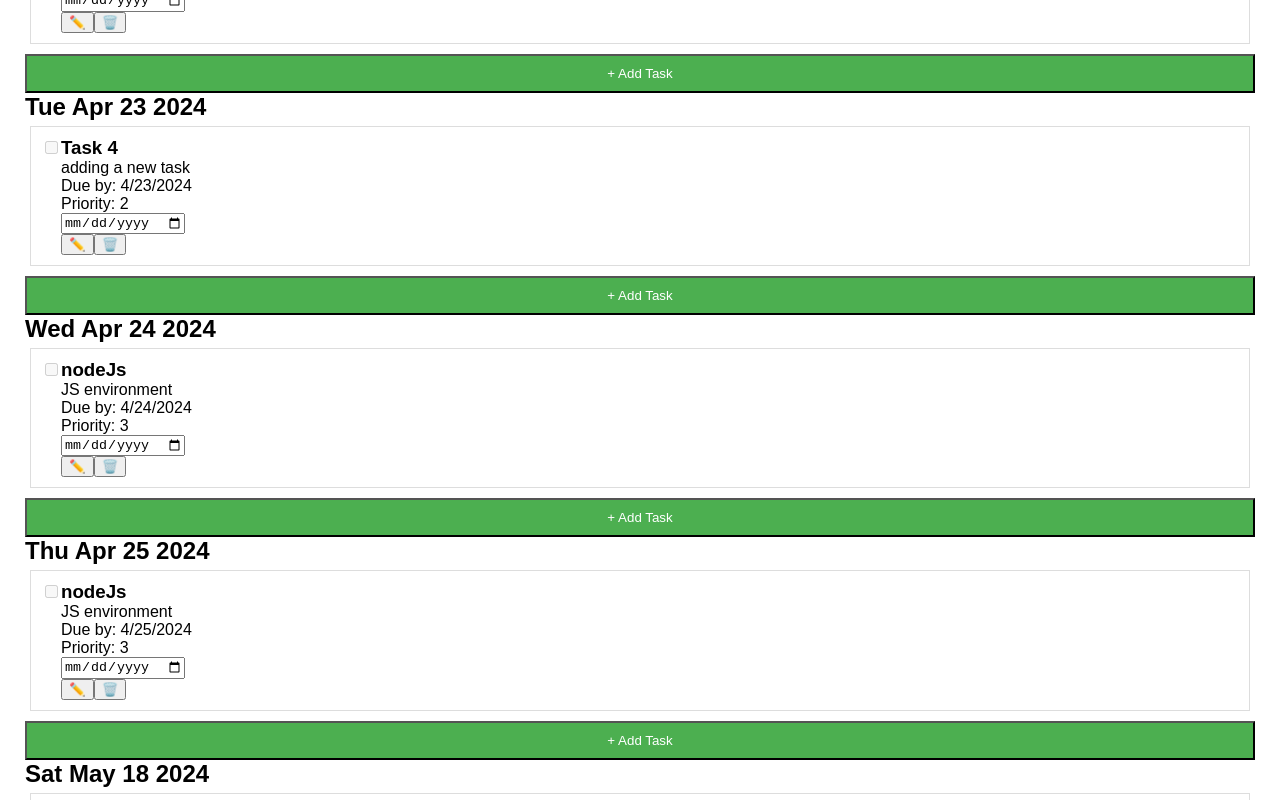
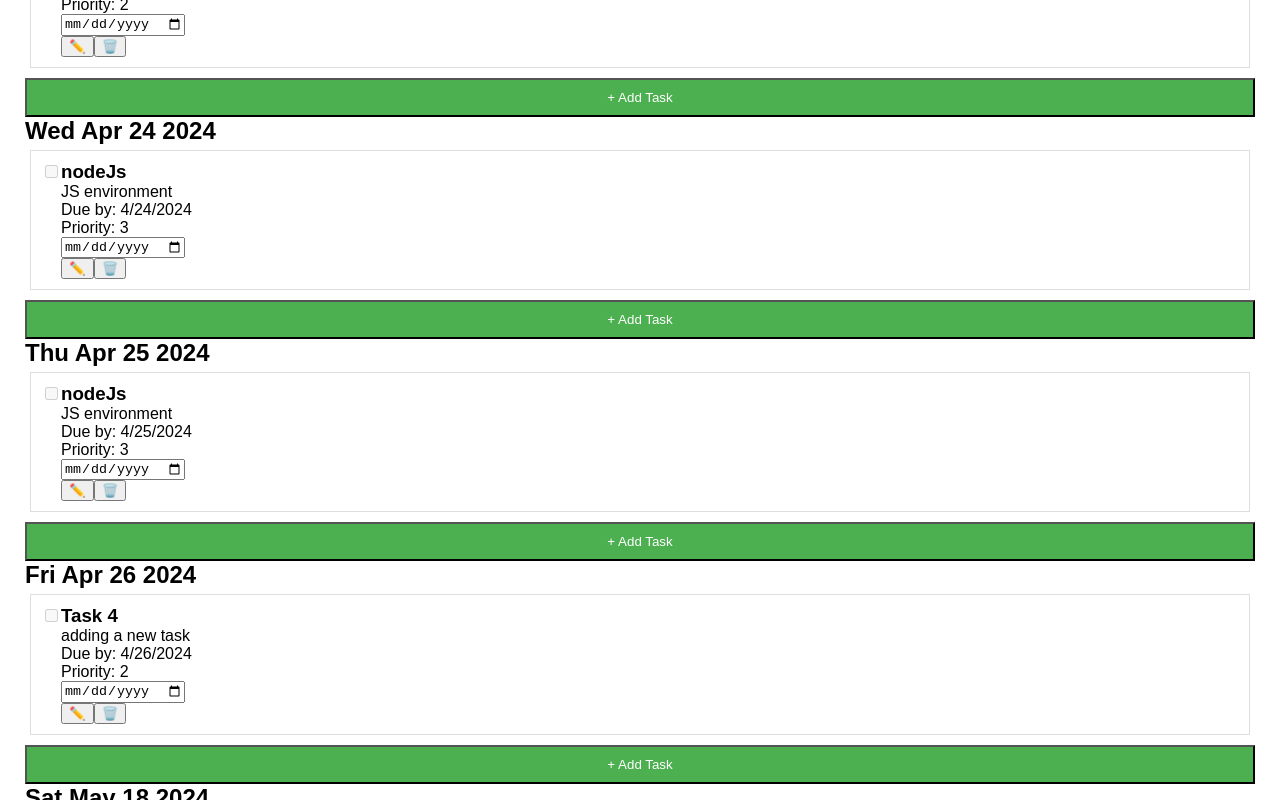
Before and after one commit to elvis-visi/todoApp, a React (Vite) app in the folder frontend/: page / in a window 1280 px wide. Shown: the part 480-1280 px from the top of the page. Built offline with nearby package versions, Linux system fonts and the light colour scheme.

Commit message:
Add a new task

```diff
--- a/frontend/src/App.jsx
+++ b/frontend/src/App.jsx
@@ -1,10 +1,12 @@
+import { useState } from "react";
 import TaskListView from "./components/TaskListView";
 
-const tasks =   [
+
+const tasksList =   [
   {
       "title": "Task 4",
       "description": "adding a new task",
-      "dueDate": "2024-04-23T00:00:00.000Z",
+      "dueDate": "2024-04-26T00:00:00.000Z",
       "dateAdded": "2024-04-11T09:57:47.823Z",
       "priority": 2,
       "completed": false,
@@ -17,7 +19,7 @@ const tasks =   [
   {
     "title": "Task 5",
     "description": "adding a new task",
-    "dueDate": "2024-04-16T00:00:00.000Z",
+    "dueDate": "2024-04-23T00:00:00.000Z",
     "dateAdded": "2024-04-11T09:57:47.823Z",
     "priority": 2,
     "completed": false,
@@ -83,10 +85,14 @@ const tasks =   [
 
  //parent takes the data at props, pass it down  to the sub components
 function App() {
+const [tasks,setTasks] = useState(tasksList)
 
   return (
     <>
-      <TaskListView  tasks={tasks}/>
+      <TaskListView
+      tasks={tasks}
+      setTasks={setTasks}
+      />
     </>
   )
 }
--- a/frontend/src/components/AddNewTaskButton.jsx
+++ b/frontend/src/components/AddNewTaskButton.jsx
@@ -1,6 +1,99 @@
-function AddNewTaskButton() {
-    return (
-      <button className="add-task-button">+ Add Task</button>
+import { useState } from "react";
+import { v4 as uuidv4 } from 'uuid';
+
+function AddNewTaskButton({addNewTask, date}) {
+
+  const [isVisible,setVisibility] = useState(false);
+  const [priority, setPriority] = useState("3");
+
+  const [title,setTitle] = useState('')
+  const [description,setDescription] =useState('')
+
+
+  const formatDate = (date) => {
+    const d = new Date(date);
+    return new Intl.DateTimeFormat('en-CA', { year: 'numeric', month: '2-digit', day: '2-digit' }).format(d);
+  };
+
+
+  const [dueDate, setDueDate] = useState(formatDate(date));
+  const handleAddTaskClick = () => {
+    setVisibility(!isVisible)
+  }
+
+  const handleSelectChange = (event) => {
+    setPriority(event.target.value)
+  }
+
+  const handleTitleChange = (event) => {
+    setTitle(event.target.value)
+  }
+
+  const handleDescriptionChange = (event) => {
+    setDescription(event.target.value);
+  };
+
+  const handleDueDateChange = (event) => {
+    setDueDate(event.target.value);
+  };
+
+  const newTask = () => {
+    return {
+      id: uuidv4(),
+      title: title,
+      description: description,
+      dueDate: new Date(dueDate).toISOString(), // Adjust based on user input if needed
+      dateAdded: new Date().toISOString(),
+      priority: priority,
+      completed: false,
+      user: {
+        username: "visi",
+        id: "some-fixed-or-dynamic-user-id"
+      }
+    };
+  }
+  return (
+      <>
+      <button onClick={handleAddTaskClick} className="add-task-button">+ Add Task</button>
+
+     {isVisible &&   (
+      <div className="add-task-modal">
+      <input
+      type="text"
+      placeholder="Task name"
+      value={title}
+      onChange={handleTitleChange}
+      />
+     <textarea
+            placeholder="Description"
+            value={description}
+            onChange={handleDescriptionChange}
+      />
+
+      <div className="task-actions">
+        <button onClick={handleAddTaskClick}>Cancel</button>
+        <button onClick={ () => addNewTask(newTask())}  className="save">Add task</button>
+      </div>
+       <select value={priority}
+       onChange={handleSelectChange}
+
+       >
+        <option value="">Priority</option>
+        <option value="1">1</option>
+        <option value="2">2</option>
+        <option value="3">3</option>
+       </select>
+
+       <input
+          type="date"
+          value={dueDate}
+          onChange={handleDueDateChange}
+       />
+    </div>
+     )}
+
+
+    </>
     );
   }
 
--- a/frontend/src/components/TaskListView.jsx
+++ b/frontend/src/components/TaskListView.jsx
@@ -21,15 +21,23 @@ const groupTasksByDueDate = (tasks, todayAtMidnight) => {
 }
 
 
-const TaskListView = ({ tasks }) => {
+const TaskListView = ({ tasks, setTasks }) => {
+
+
+
+   const addNewTask = (newTask) => {
+    setTasks(tasks.concat(newTask))
+   }
+
     const todayAtMidnight = new Date();
     todayAtMidnight.setHours(0, 0, 0, 0);
 
     // Split tasks into overdue and today's tasks
     const overdueTasks = tasks.filter(task => new Date(task.dueDate) < todayAtMidnight);
-    const todaysTasks = tasks.filter(task =>
-      new Date(task.dueDate).toDateString() === new Date().toDateString()
-    );
+
+
+
+
     const groupedUpcomingTasks = groupTasksByDueDate(tasks, todayAtMidnight);
 
     return (
@@ -51,31 +59,24 @@ const TaskListView = ({ tasks }) => {
           </>
         )}
 
-        {todaysTasks.length > 0 && (
-          <>
-          <div className="task-list-headerToday">
-          <h2>Today</h2>
-          </div>
-            {todaysTasks.map((task,index)=> (
-              <TaskItem key={task.id + index} {...task} />
-            ))}
-             <AddNewTaskButton/>
-          </>
-        )}
-
 
 
    {Object.entries(groupedUpcomingTasks)
     .sort(([dateA],[dateB]) => new Date(dateA) - new Date(dateB))
     .map(([date, tasks]) => (
         <section key={date}>
-          <h2>{date}</h2>
+          <h2>{ new Date(date).toDateString() === new Date().toDateString() ?
+            'Today' : date
+        }</h2>
 
 
 
           {tasks.map((task,index)=>
           <TaskItem key={task.id + index} {...task} />)}
-              <AddNewTaskButton/>
+              <AddNewTaskButton
+                 addNewTask={addNewTask}
+                 date={date}
+              />
         </section>
       ))}
 
```
